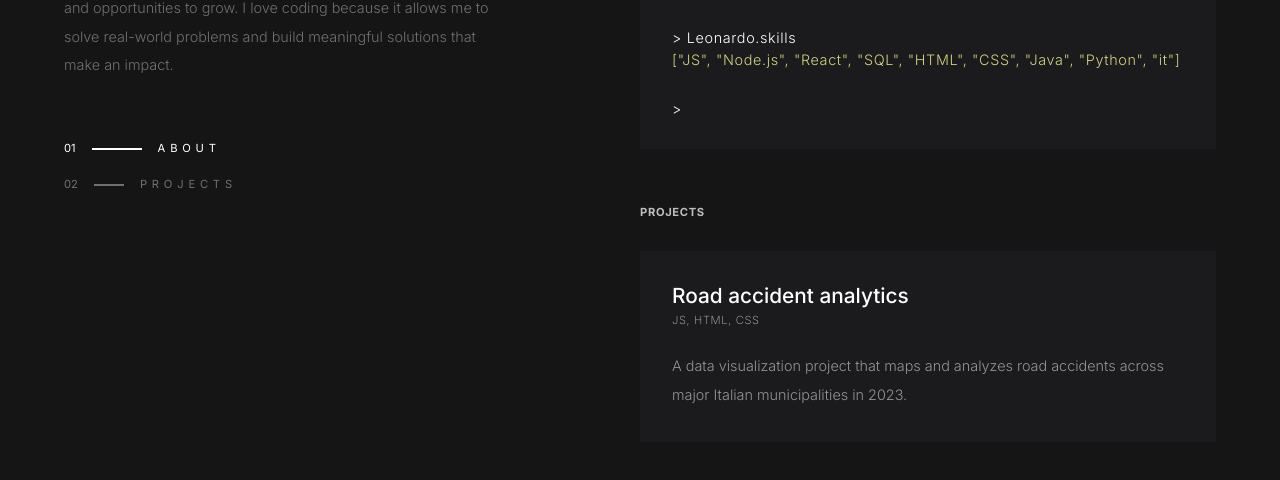
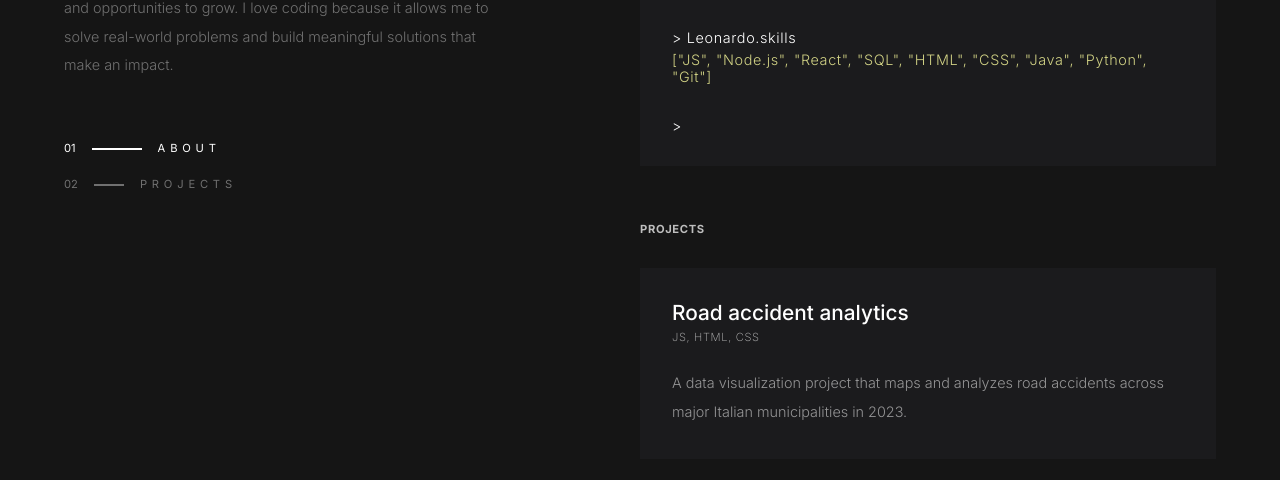
Before and after one commit to xDrokra/portfolio_site, a plain HTML site: page index.html in a window 1280 px wide. Shown: the part 279-759 px from the top of the page. Drawn offline with Linux system fonts and the light colour scheme.

Commit message:
modifica file
Aggiunta CV e skills

```diff
--- a/index.html
+++ b/index.html
@@ -92,7 +92,7 @@
 
           <div class="input-statment">> Leonardo.skills</div>
           <div class="return-statment">
-            ["JS", "Node.js", "React", "SQL", "HTML", "CSS", "Java", "Python", "it"]
+            ["JS", "Node.js", "React", "SQL", "HTML", "CSS", "Java", "Python", "Git"]
           </div>
 
           <div class="input-statment">
```
Also changed, not shown: 1 other file.
